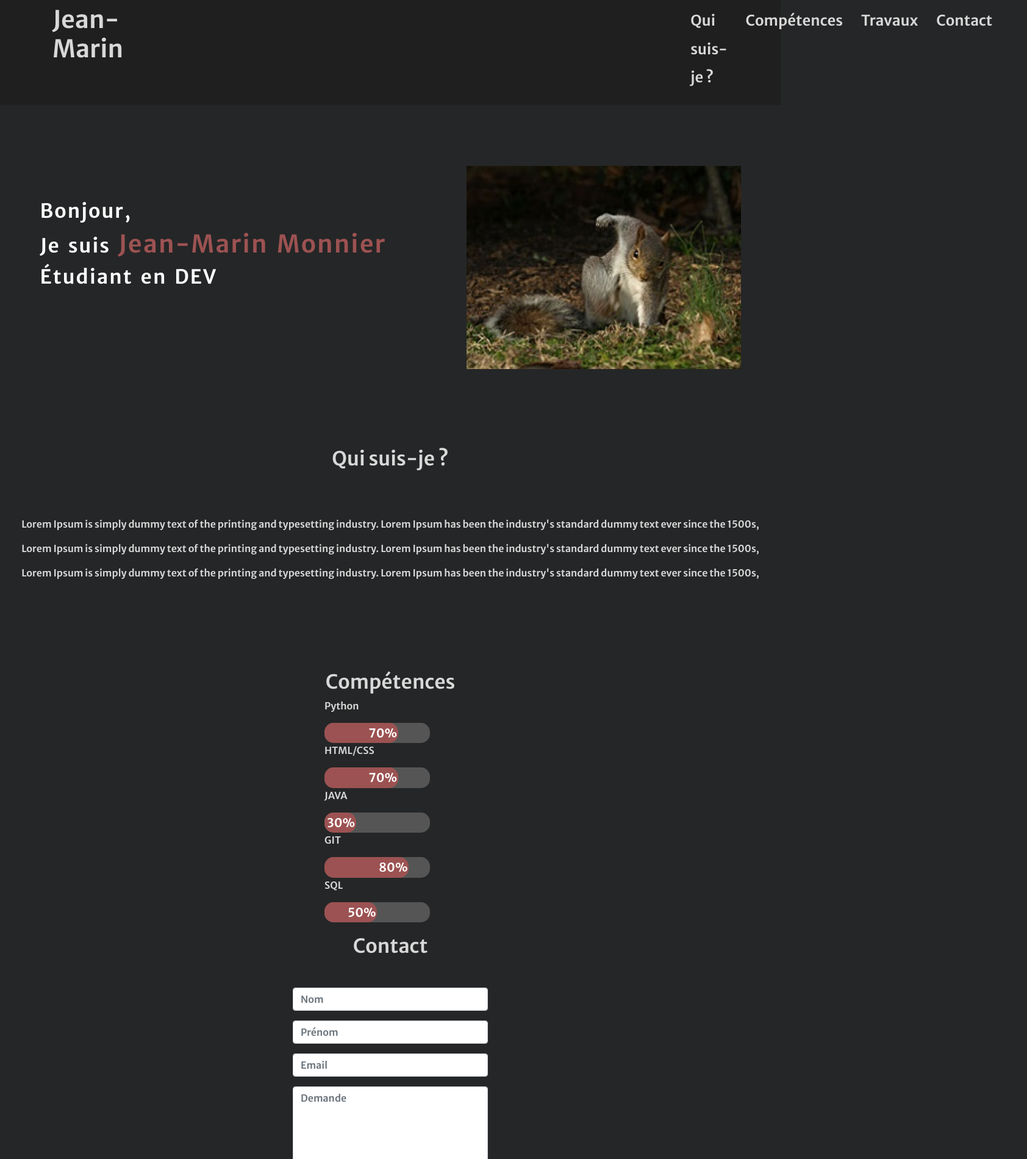
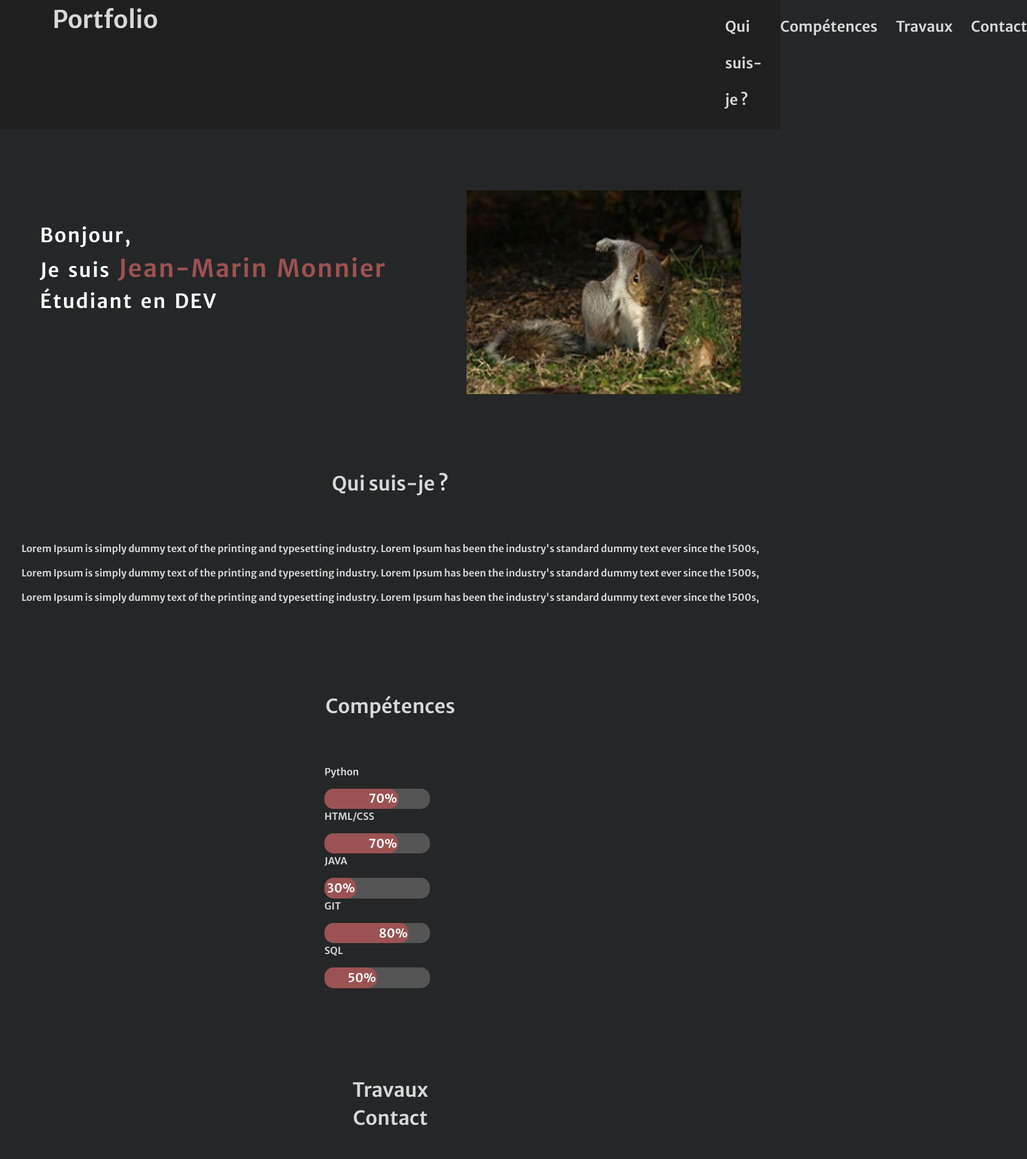
Before and after one commit to Jean-MarinMonnier/CA-Contest-Angers-Monnier-Jean-Marin, a plain HTML site: page index.html in a window 1280 px wide. Shown: the top 1900 px of the page at 61% size, 1684 px wide, since content can reach past the window. Drawn offline with nearby package versions, Linux system fonts and the light colour scheme.

Commit message:
css compétences

```diff
--- a/index.html
+++ b/index.html
@@ -12,7 +12,7 @@
     <nav class="container">
         <div class="navbar">
             <ul>
-                <li> <h1>Jean-Marin</h1> </li>
+                <li> <h1>Portfolio</h1> </li>
                 <div class="tabs">
                     <li><a href="description">Qui suis-je ?</a></li>
                     <li><a href="skills">Compétences</a></li>
@@ -43,7 +43,7 @@
 
     <div class="description text-center">
         <legend class="text-center"> <h2>Qui suis-je ? </h2></legend>
-        <p>Lorem Ipsum is simply dummy text of the printing and typesetting industry. Lorem Ipsum has been the industry's standard dummy text ever since the 1500s,</p>
+        <p class="p-space">Lorem Ipsum is simply dummy text of the printing and typesetting industry. Lorem Ipsum has been the industry's standard dummy text ever since the 1500s,</p>
         <p> Lorem Ipsum is simply dummy text of the printing and typesetting industry. Lorem Ipsum has been the industry's standard dummy text ever since the 1500s,</p>
         <p> Lorem Ipsum is simply dummy text of the printing and typesetting industry. Lorem Ipsum has been the industry's standard dummy text ever since the 1500s,</p>
     </div>
@@ -52,7 +52,7 @@
 
     <div class="skills mx-auto">
         <legend class="text-center"> <h2>Compétences</h2></legend>
-        <p> Python</p>
+        <p class="p-space"> Python</p>
         <div class="skill_progress">
             <div class="skill python"> 70%</div>
         </div>
@@ -75,9 +75,9 @@
     </div>
 
 
-<div class="works">
-
-</div>
+    <div class="works">
+        <legend class="text-center"> <h2>Travaux</h2></legend>
+    </div>
 
 <div class="contact">
     <form action="" method="POST" class="text-center w-25 mx-auto">
--- a/style.css
+++ b/style.css
@@ -14,7 +14,7 @@ body {
     padding : auto;
     width: 100%;
     background-color: #1f1f1f;
-    font-size: 31px;
+    font-size: 40px;
 }
 
 nav, ul {
@@ -72,9 +72,10 @@ a{
     margin-top: 10%;
 }
 
-.description legend{
-    margin-bottom: 75px;
+.p-space{
+    margin-top: 75px;
 }
+
 .skills  {
     width : 20%;
     padding : 20px;
@@ -115,3 +116,8 @@ a{
 .SQL {
     width : 50%;
 }
+
+.works{
+    color: rgb(216, 216, 216);
+    margin-top: 10%;
+}
```
